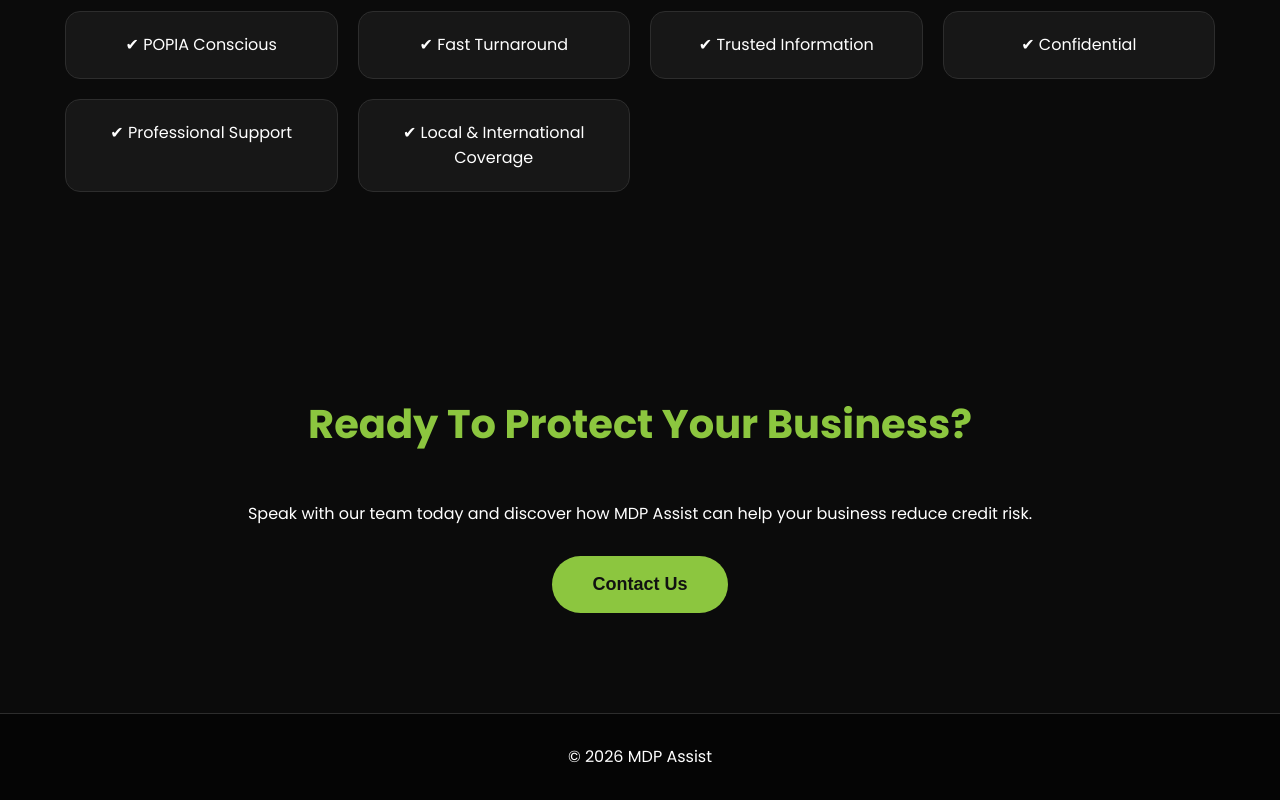
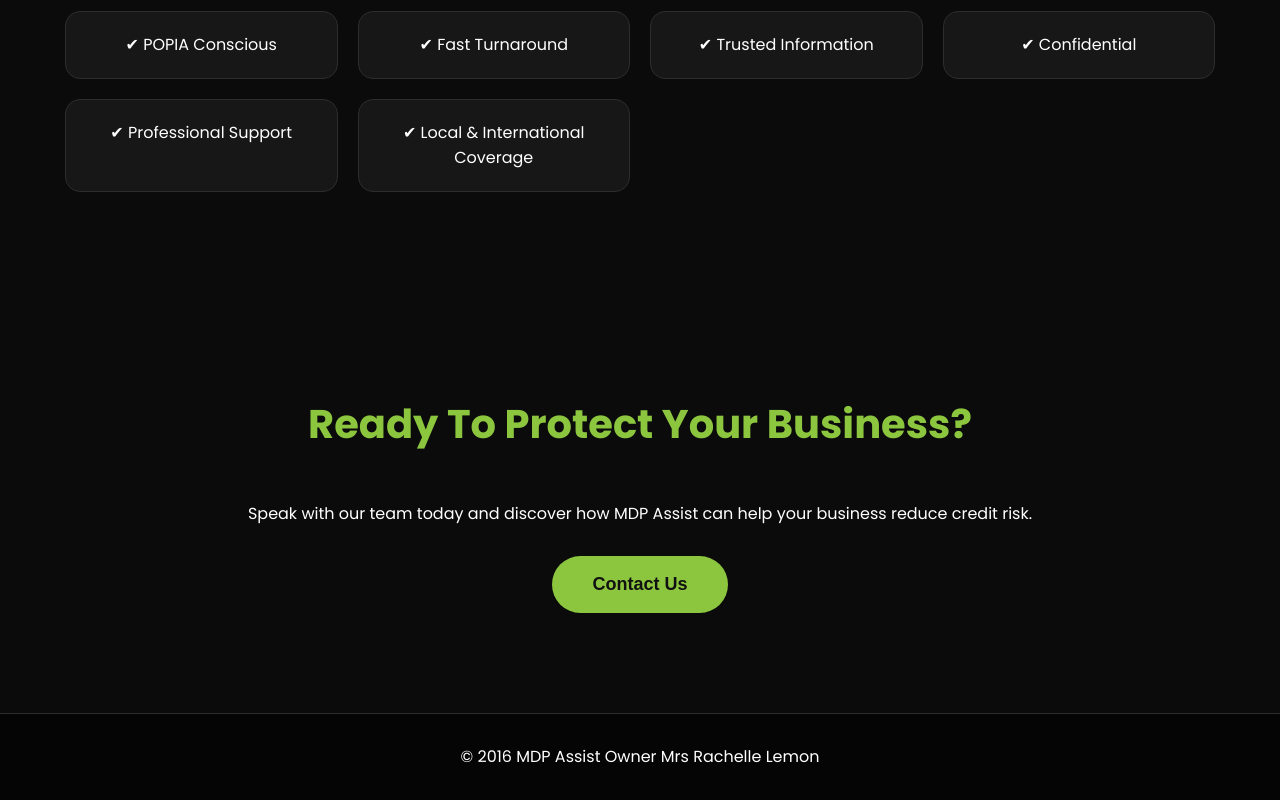
Before and after one commit to mdpassist/mdpassist.github.io, a plain HTML site: page index.html in a window 1280 px wide. Shown: the part 2179-2979 px from the top of the page. Drawn offline with Linux system fonts and the light colour scheme.

Commit message:
Update index.html

```diff
--- a/index.html
+++ b/index.html
@@ -273,7 +273,9 @@
 
 <p>
 
-© 2026 MDP Assist
+    © 2016 MDP Assist
+          Owner
+    Mrs Rachelle Lemon
 
 </p>
 
```
